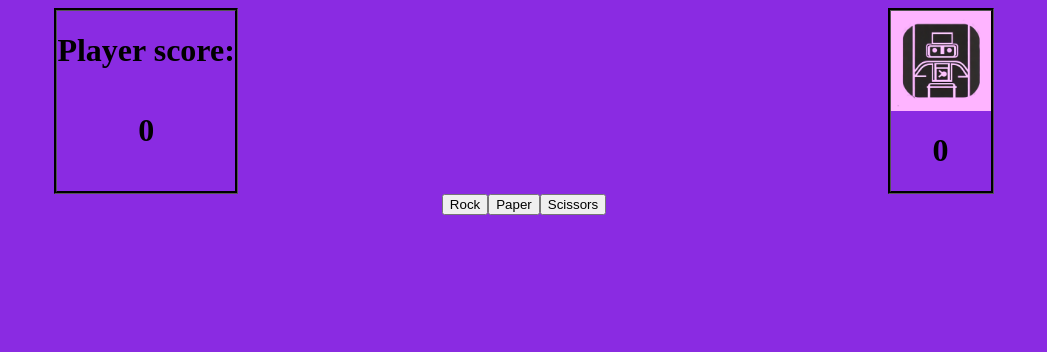
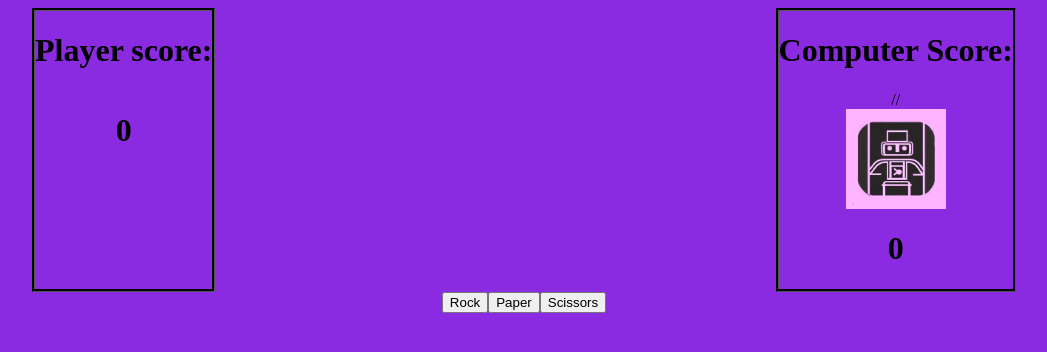
Before and after one commit to 33Luvy/Rock-Paper-Scissors-Rework, a plain HTML site: page index.html in a window 1280 px wide. Shown: the whole page, without its empty margins (116-1163 px from the left). Drawn offline with Linux system fonts and the light colour scheme.

```diff
--- a/index.html
+++ b/index.html
@@ -22,7 +22,8 @@
         </div>
 
         <div class="cScoreDisplay">
-            <img src="./assets/computericon.jpg" style="height: 100px; width: 100px;">
+            <h1>Computer Score:</h1>
+            // <img src="./assets/computericon.jpg" style="height: 100px; width: 100px;">
             <h1 class="computerScore">0</h1>
         </div>
 
```
